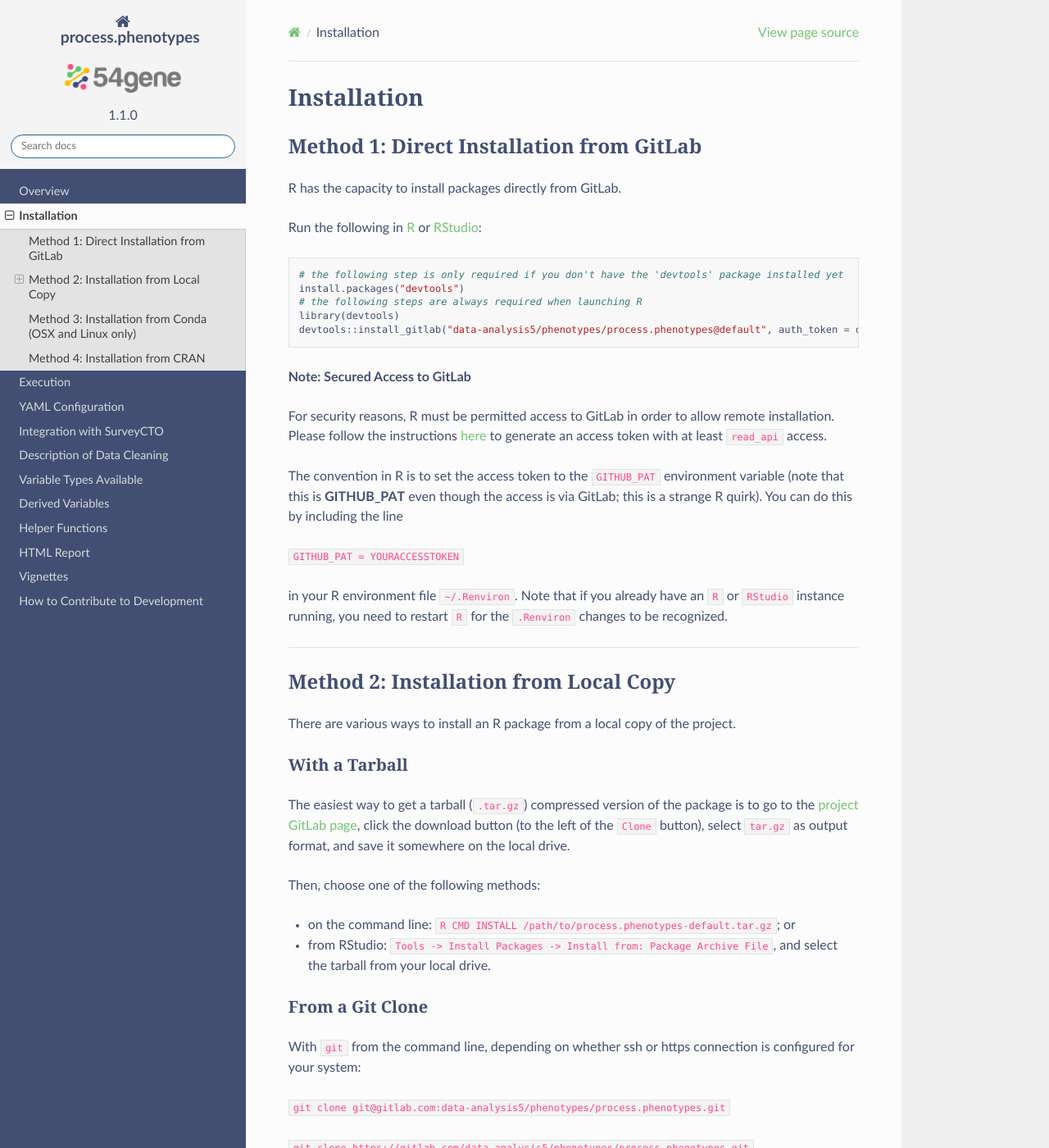
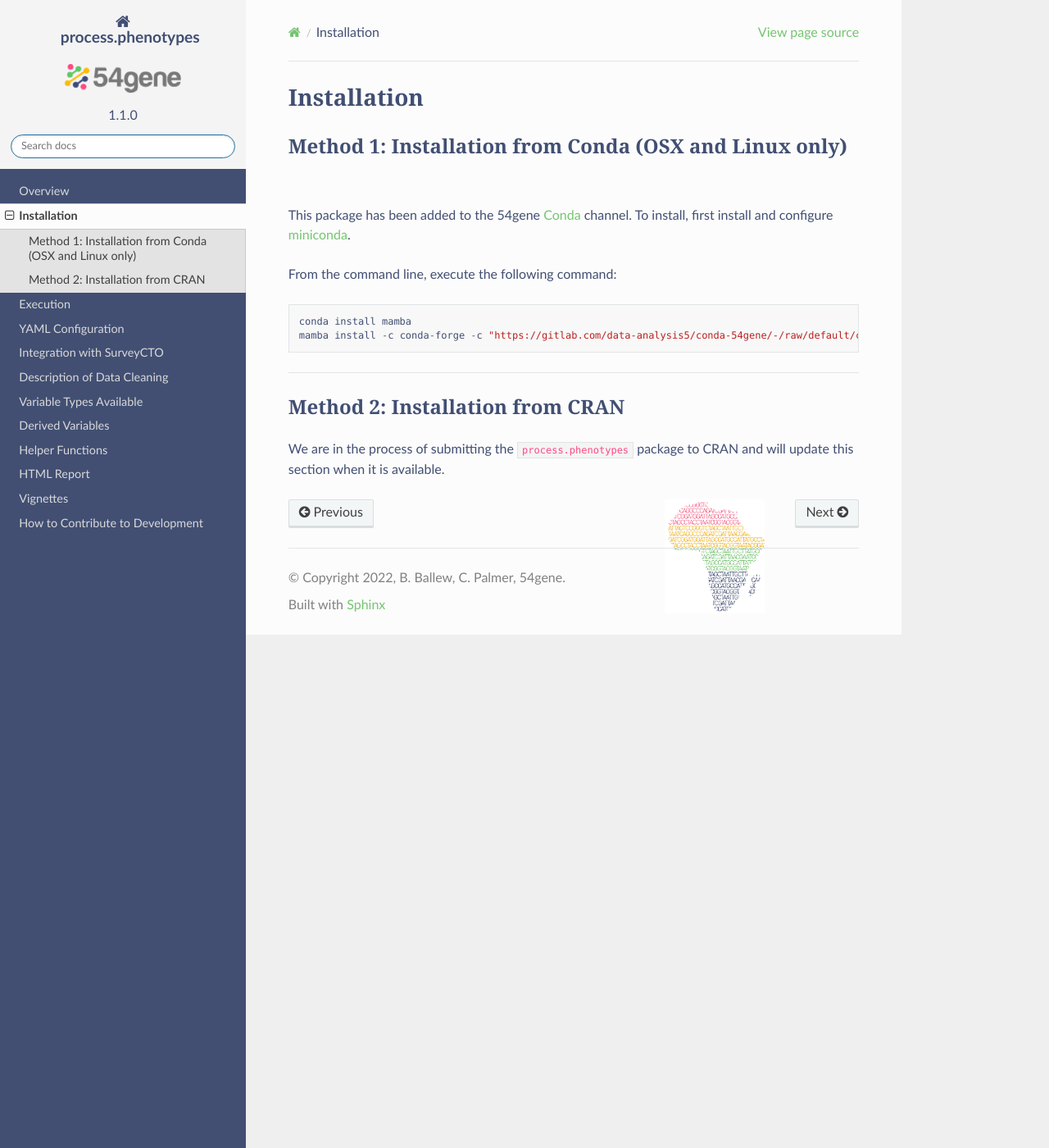
Before and after one commit to bballew/process.phenotypes, a Sphinx documentation site: the page built from readthedocs/source/installation.md, in a window 1280 px wide and 1400 px high. Shown: the whole window at 82% size. Built offline with Sphinx 7.4.7 and the Read the Docs theme 2.0.0, drawn with Linux system fonts in a browser that asks for light colours; some of the changed text lies outside the part shown.

Commit message:
docs: update installation readthedocs

````diff
--- a/readthedocs/source/installation.md
+++ b/readthedocs/source/installation.md
@@ -1,94 +1,20 @@
 # Installation
 
-## Method 1: Direct Installation from GitLab
-
-R has the capacity to install packages directly from GitLab.
-
-Run the following in [R](https://www.r-project.org/) or [RStudio](https://www.rstudio.com/):
-
-```
-# the following step is only required if you don't have the 'devtools' package installed yet
-install.packages("devtools")
-# the following steps are always required when launching R
-library(devtools)
-devtools::install_gitlab("data-analysis5/phenotypes/process.phenotypes@default", auth_token = devtools::github_pat(), build_vignettes=TRUE)
-```
-
-**Note: Secured Access to GitLab**
-
-For security reasons, R must be permitted access to GitLab
-in order to allow remote installation. Please follow the instructions
-[here](https://docs.gitlab.com/ee/user/profile/personal_access_tokens.html)
-to generate an access token with at least `read_api` access.
-
-The convention in R is to set the access token to the `GITHUB_PAT` environment
-variable (note that this is **GITHUB_PAT** even though the access is via GitLab;
-this is a strange R quirk). You can do this by including the line
-
-`GITHUB_PAT = YOURACCESSTOKEN`
-
-in your R environment file `~/.Renviron`. Note that if you already have
-an `R` or `RStudio` instance running, you need to restart `R` for the
-`.Renviron` changes to be recognized.
-
-------------------
-
-## Method 2: Installation from Local Copy
-
-There are various ways to install an R package from a local copy of the project.
-
-### With a Tarball
-
-The easiest way to get a tarball (`.tar.gz`) compressed version of the package is
-to go to the [project GitLab page](https://gitlab.com/data-analysis5/phenotypes/process.phenotypes),
-click the download button (to the left of the `Clone` button), select `tar.gz` as
-output format, and save it somewhere on the local drive.
-
-Then, choose one of the following methods:
-- on the command line: `R CMD INSTALL /path/to/process.phenotypes-default.tar.gz`; or
-- from RStudio: `Tools -> Install Packages -> Install from: Package Archive File`,
-and select the tarball from your local drive.
-
-### From a Git Clone
-
-With `git` from the command line, depending on whether ssh or https connection is configured
-for your system:
-
-`git clone git@gitlab.com:data-analysis5/phenotypes/process.phenotypes.git`
-
-`git clone https://gitlab.com/data-analysis5/phenotypes/process.phenotypes.git`
-
-Then, launch `R`. Install and launch `devtools` as needed (see section
-"Direct Installation from GitLab" as necessary), and run the following commands:
-
-```
-library(devtools)
-devtools::install("/path/to/process.phenotypes", build_vignettes=TRUE)
-```
-
-------------------
-
-## Method 3: Installation from Conda (OSX and Linux only)
-
-Note: this option will only be available slightly after this README goes live, and at that
-time this message will be removed.
+## Method 1: Installation from Conda (OSX and Linux only)
 
 This package has been added to the 54gene [Conda](https://docs.conda.io/en/latest/) channel.
 To install, first install and configure [miniconda](https://docs.conda.io/en/latest/miniconda.html).
-Then add the following to your `~/.condarc` (creating the file if it does not already exist):
-
-```
-channels:
-  - https://gitlab.com/data-analysis5/conda-54gene/-/raw/default/conda-54gene
-```
 
 From the command line, execute the following command:
 
-`conda install r-process.phenotypes`
+```
+conda install mamba
+mamba install -c conda-forge -c "https://gitlab.com/data-analysis5/conda-54gene/-/raw/default/conda-54gene" r-process.phenotypes
+```
 
 -------------------
 
-## Method 4: Installation from CRAN
+## Method 2: Installation from CRAN
 
 We are in the process of submitting the `process.phenotypes` package to CRAN
 and will update this section when it is available.
````
